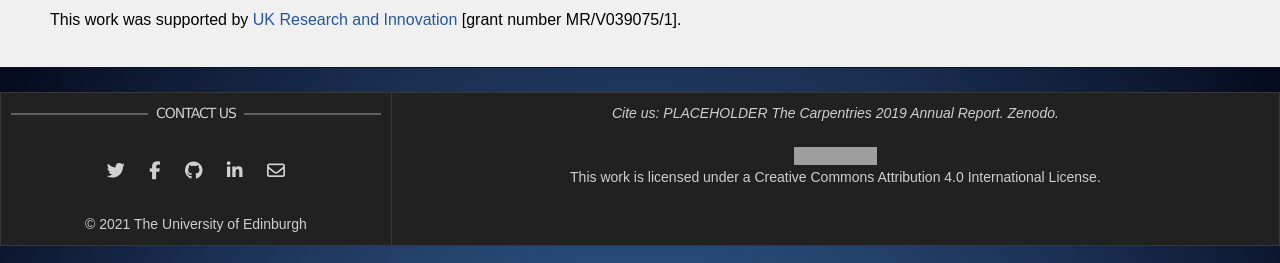
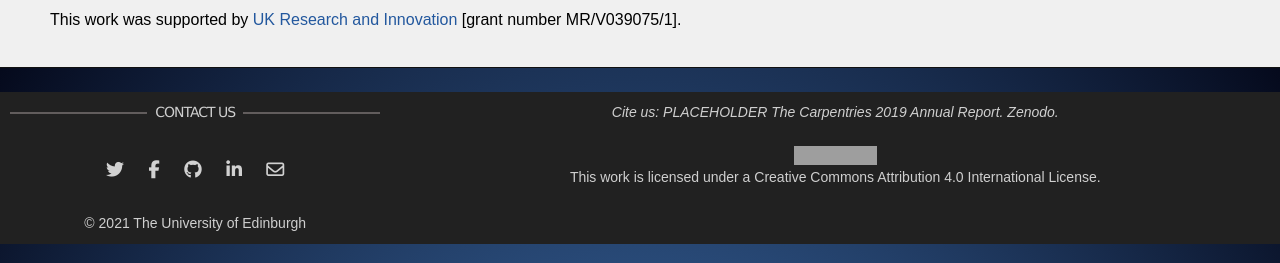
Before and after one commit to edcarp/Ed-DaSH, a Jekyll site: the page built from index.md, in a window 1280 px wide. Shown: the part 879-1142 px from the top of the page. Built offline with Jekyll 4.4.1, drawn with Linux system fonts in a browser that asks for light colours; nearby versions of some CDN libraries; our own code applies the rules of GitHub Pages for plain Markdown files; grey boxes are pictures that could not be loaded.

Commit message:
Update jekyll-theme-slate.scss

```diff
--- a/_sass/jekyll-theme-slate.scss
+++ b/_sass/jekyll-theme-slate.scss
@@ -276,7 +276,7 @@ hr {
 }
 
 table {
-  border: 1px solid #373737;
+  border: 0px solid #373737;
   margin-bottom: 20px;
   text-align: left;
 }
@@ -290,7 +290,7 @@ th {
 
 td {
   padding: 10px;
-  border: 1px solid #373737;
+  border: 0px solid #373737;
 }
 
 form {
```
